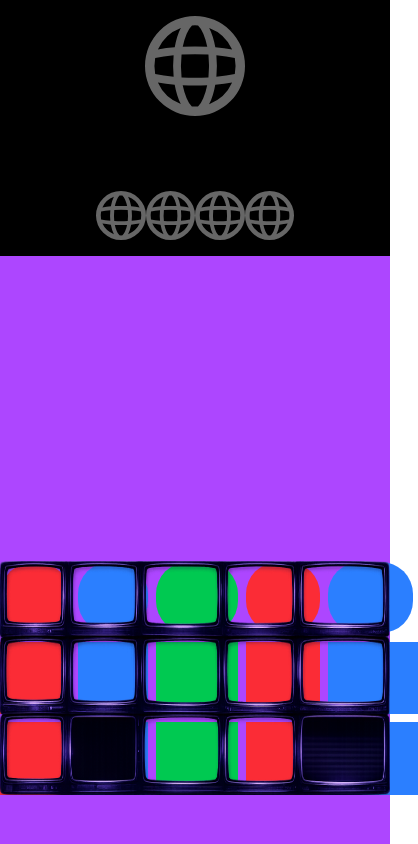
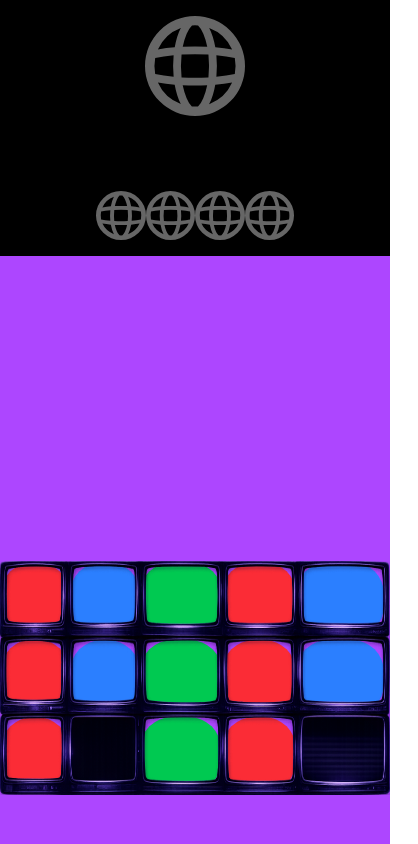
Before and after one commit to alla0242/Meech_website, a Next.js app: page / in a window 390 px wide. Shown: the top 844 px of the page, 418 px wide, since content can reach past the window. Built offline with nearby package versions, Linux system fonts and the light colour scheme.

Commit message:
made it responsive mostly (needs to fix rounded edges on screen sizes/add reusable style plus images

```diff
--- a/src/app/componnents/banner.jsx
+++ b/src/app/componnents/banner.jsx
@@ -7,7 +7,7 @@ export default function Banner() {
     <section className="w-screen aspect-[5/3] flex items-center justify-center">
         <div className="relative w-full aspect-[5/3] bg-purple-500 ">
           {/* Grid layer - positioned below the overlay */}
-          <div className="absolute inset-0 grid grid-rows-3 gap-2 z-0 h-full p-0 m-0" style={{ gridTemplateColumns: '18% 18% 21% 19% 23%' }}>
+          <div className="absolute inset-0 grid grid-rows-3 gap-0 z-0 h-full p-0 m-0" style={{ gridTemplateColumns: '18% 18% 21% 19% 23%' }}>
             <div id="grid-item-1" className="bg-red-500 h-[98%] w-[98%] self-center justify-self-center rounded-4xl overflow-hidden">
             </div>
             <div id="grid-item-2" className="bg-blue-500  h-[98%] w-full self-center justify-self-center rounded-4xl overflow-hidden">
@@ -16,27 +16,31 @@ export default function Banner() {
             </div>
             <div id="grid-item-4" className="bg-red-500  h-[98%] w-full self-center justify-self-center rounded-4xl overflow-hidden">
             </div>
-            <div id="grid-item-5" className="bg-blue-500  h-[98%] w-[94%] self-center justify-self-start rounded-4xl overflow-hidden">
+            <div id="grid-item-5" className="bg-blue-500  h-[98%] w-[98%] self-center justify-self-start rounded-4xl overflow-hidden">
             </div>
-            <div id="grid-item-1" className="bg-red-500 h-full w-full">
+                        <div id="grid-item-1" className="bg-red-500 h-[98%] w-[98%] self-start justify-self-center rounded-4xl overflow-hidden">
+
             </div>
-            <div id="grid-item-2" className="bg-blue-500 h-full w-full">
+            <div id="grid-item-2" className="bg-blue-500  h-[98%] w-full self-center justify-self-center rounded-4xl overflow-hidden">
             </div>
-            <div id="grid-item-3" className="bg-green-500 h-full w-full">
+            <div id="grid-item-3" className="bg-green-500  h-[98%] w-full self-center justify-self-center rounded-4xl overflow-hidden">
             </div>
-            <div id="grid-item-4" className="bg-red-500 h-full w-full">
+            <div id="grid-item-4" className="bg-red-500  h-[98%] w-full self-center justify-self-center rounded-4xl overflow-hidden">
             </div>
-            <div id="grid-item-5" className="bg-blue-500 h-full w-full">
+                        <div id="grid-item-5" className="bg-blue-500  h-[98%] w-[98%] self-center justify-self-start rounded-4xl overflow-hidden">
+
             </div>
-            <div id="grid-item-1" className="bg-red-500 h-full w-full">
+                        <div id="grid-item-1" className="bg-red-500 h-[98%] w-[98%] self-start justify-self-center rounded-4xl overflow-hidden">
+
             </div>
-            <div id="grid-item-2" className="bg-blue-500 h-full w-full">
+            <div id="grid-item-2" className="bg-blue-500  h-[98%] w-full self-start justify-self-start rounded-4xl overflow-hidden">
             </div>
-            <div id="grid-item-3" className="bg-green-500 h-full w-full">
+            <div id="grid-item-3" className="bg-green-500  h-[98%] w-[98%] self-start justify-self-start rounded-4xl overflow-hidden">
             </div>
-            <div id="grid-item-4" className="bg-red-500 h-full w-full">
+            <div id="grid-item-4" className="bg-red-500  h-[98%] w-full self-start justify-self-center rounded-4xl overflow-hidden">
             </div>
-            <div id="grid-item-5" className="bg-blue-500 h-full w-full">
+                        <div id="grid-item-5" className="bg-blue-500  h-[98%] w-[98%] self-start justify-self-start rounded-4xl overflow-hidden">
+
             </div>
 
           </div>
```
